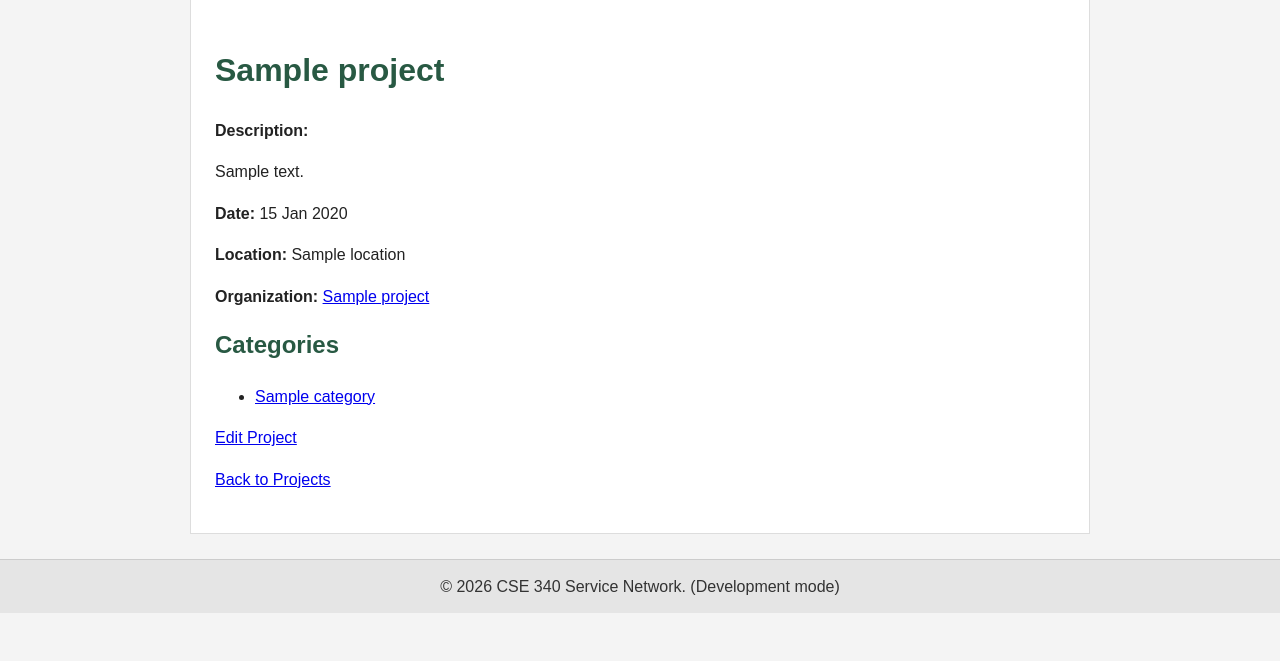
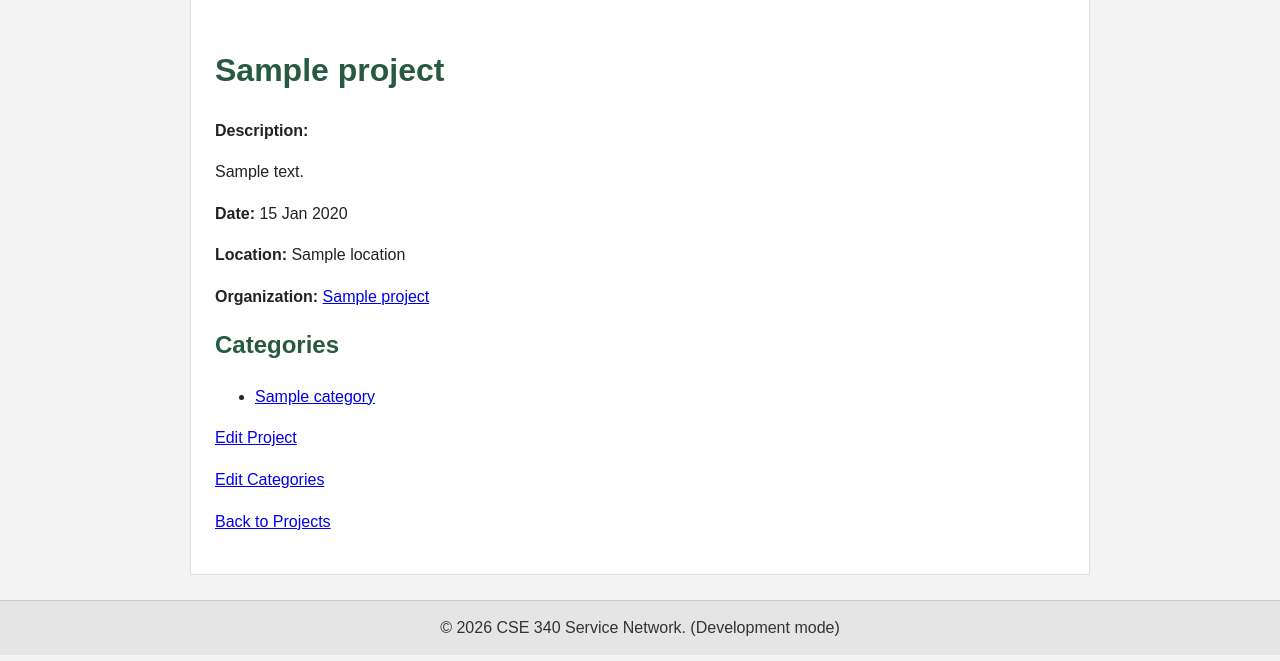
Before and after one commit to erickwakyeboateng/cse340-course-repo, a Node server app: template src/views/project.ejs in a window 1280 px wide. Shown: the part 139-800 px from the top of the page. Run offline with Node 20, Linux system fonts and the light colour scheme; the template is opened without the code that fills it: most values are stand-ins (such as "Sample title", 1, 10 or a date in 2020).

Commit message:
Add 'Edit Categories' link to project view

```diff
--- a/src/views/project.ejs
+++ b/src/views/project.ejs
@@ -49,8 +49,14 @@
             <a href="/edit-project/<%= project.project_id %>">Edit Project</a>
         </p>
         <p>
+            <a href="/project/<%= project.project_id %>/assign-categories">
+                Edit Categories
+            </a>
+        </p>
+        <p>
             <a href="/projects">Back to Projects</a>
         </p>
+
     </main>
 
     <%- include("./partials/footer") %>
```
